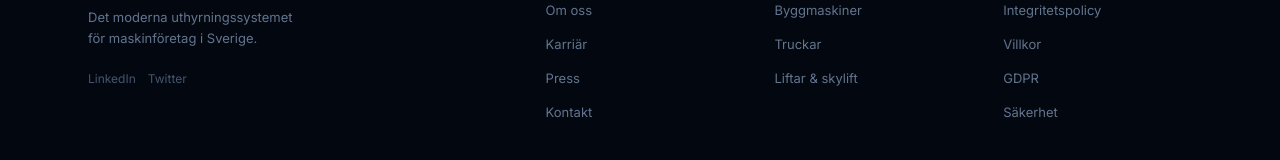
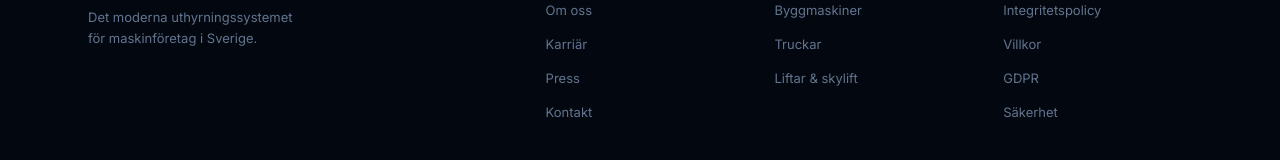
Before and after one commit to DavidWestlundcode/Fleetrent, a Next.js app: page / in a window 1280 px wide. Shown: the part 9010-9170 px from the top of the page. Built offline with nearby package versions, Linux system fonts and the light colour scheme.

Commit message:
Remove LinkedIn and Twitter links from footer

```diff
--- a/src/app/page.tsx
+++ b/src/app/page.tsx
@@ -1176,11 +1176,6 @@ export default function LandingPage() {
               <p className="text-[13px] text-slate-500 leading-relaxed max-w-[220px]">
                 Det moderna uthyrningssystemet för maskinföretag i Sverige.
               </p>
-              <div className="flex gap-3 mt-5">
-                {['LinkedIn', 'Twitter'].map((s) => (
-                  <a key={s} href="#" className="text-[12px] text-slate-600 hover:text-slate-300 transition-colors">{s}</a>
-                ))}
-              </div>
             </div>
             {[
               { title: 'Företag', links: [
```
